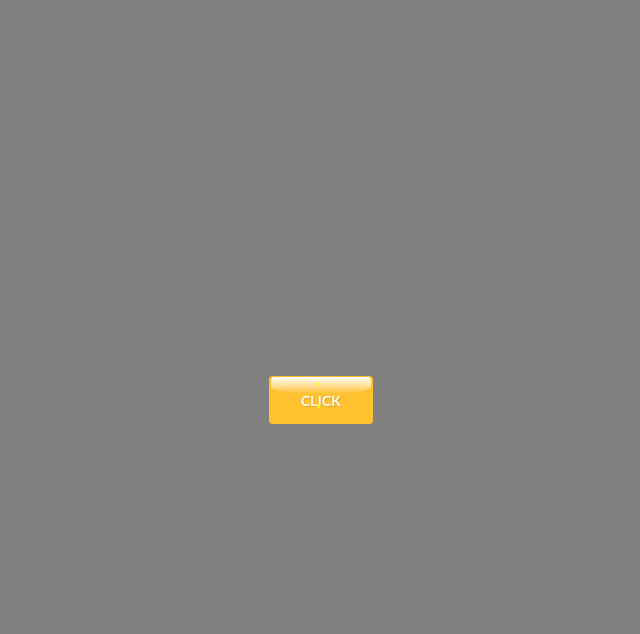
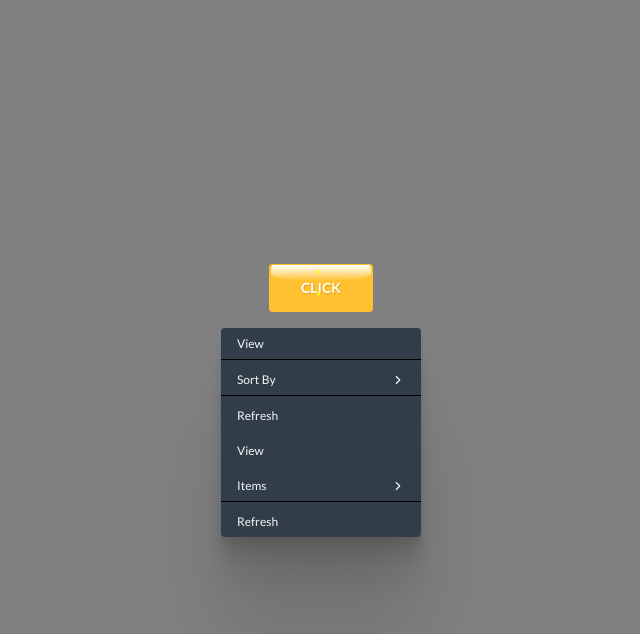
Before and after one commit to vovaushenko/---vova-s-components-playground---, a Next.js app: page /playgrounds in a window 1280 px wide. Both pictures are taken after a click on the button "CLICK". Shown: the top 634 px of the page, without its empty margins (319-959 px from the left). Built offline with nearby package versions, Linux system fonts and the light colour scheme.

Commit message:
chore: progress on context menu

```diff
--- /dev/null
+++ b/components/UI/ContextMenu/ContextMenu.styles.tsx
@@ -0,0 +1,16 @@
+import styled from 'styled-components';
+
+export const Container = styled.nav`
+  display: flex;
+  flex-direction: column;
+  gap: 0.25rem;
+
+  border-radius: 4px;
+  width: 200px;
+
+  background: rgba(3, 21, 41, 0.616);
+  backdrop-filter: blur(20.5px);
+  box-shadow: 0 2.8px 2.2px rgb(0 0 0 / 3%), 0 6.7px 5.3px rgb(0 0 0 / 4%),
+    0 12.5px 10px rgb(0 0 0 / 6%), 0 22.3px 17.9px rgb(0 0 0 / 7%),
+    0 41.8px 33.4px rgb(0 0 0 / 8%), 0 100px 80px rgb(0 0 0 / 11%);
+`;
--- /dev/null
+++ b/components/UI/ContextMenu/ContextMenu.tsx
@@ -0,0 +1,31 @@
+import React from 'react';
+import * as Styled from './ContextMenu.styles';
+import ContextMenuItem, { IContextMenuItem } from './ContextMenuItem';
+
+interface Props {
+  contextMenuItems: IContextMenuItem[];
+}
+
+/**
+ *@function ContextMenu
+ *@param {number} prop -
+ *@returns {JSX.Element} - Rendered CardContent component
+ */
+const ContextMenu = ({ contextMenuItems }: Props): JSX.Element => {
+  return (
+    <Styled.Container>
+      {contextMenuItems.map((item) => (
+        <ContextMenuItem
+          key={item.id}
+          id={item.id}
+          text={item.text}
+          action={item.action}
+          hoverMenuItems={item.hoverMenuItems}
+          iconSrc={item.iconSrc}
+          withUnderline={item.withUnderline}
+        />
+      ))}
+    </Styled.Container>
+  );
+};
+export default ContextMenu;
--- /dev/null
+++ b/components/UI/ContextMenu/ContextMenuItem.styles.tsx
@@ -0,0 +1,47 @@
+import styled from 'styled-components';
+import { IContextMenuItem } from './ContextMenuItem';
+
+type ContainerProps = Pick<IContextMenuItem, 'withUnderline'>;
+
+export const Container = styled.div<ContainerProps>`
+  position: relative;
+  display: flex;
+  align-items: center;
+  justify-content: space-between;
+  padding: 0.5rem 1rem;
+
+  cursor: pointer;
+  border-bottom: ${({ withUnderline }) =>
+    withUnderline ? '1px solid black' : ''};
+
+  &:hover {
+    background-color: rgba(255, 255, 255, 0.1);
+  }
+
+  p {
+    font-size: ${({ theme }) => theme.textFontSize.xs};
+    text-transform: capitalize;
+  }
+
+  .icon {
+    margin-top: 1px;
+    font-size: ${({ theme }) => theme.textFontSize.sm};
+  }
+`;
+
+interface Props {
+  isContextMenuShown: boolean;
+  rightOffset: number;
+  distanceFromMainContainer: number;
+}
+
+export const ContextMenuWrapper = styled.div<Props>`
+  position: absolute;
+  top: 0;
+  right: ${({ rightOffset, distanceFromMainContainer }) =>
+    `-${rightOffset + distanceFromMainContainer}px`};
+  visibility: ${({ isContextMenuShown }) =>
+    isContextMenuShown ? 'visible' : 'hidden'};
+
+  transition: visibility 0.2s ease;
+`;
--- /dev/null
+++ b/components/UI/ContextMenu/ContextMenuItem.tsx
@@ -0,0 +1,73 @@
+import React, { useEffect, useRef, useState } from 'react';
+import * as Styled from './ContextMenuItem.styles';
+import { FiChevronRight } from 'react-icons/fi';
+import ContextMenu from './ContextMenu';
+
+export interface IContextMenuItem {
+  id: number;
+  text: string;
+  action: null | (() => void);
+  iconSrc?: string;
+  hoverMenuItems?: IContextMenuItem[];
+  withUnderline?: boolean;
+}
+
+/**
+ *@function ContextMenuItem
+ *@param {number} prop -
+ *@returns {JSX.Element} - Rendered ContextMenuItem component
+ */
+const ContextMenuItem = ({
+  text,
+  hoverMenuItems,
+  action,
+
+  withUnderline,
+}: IContextMenuItem): JSX.Element => {
+  const containerRef = useRef<HTMLDivElement>(null);
+  const [containerWidth, setContainerWidth] = useState<number>(0);
+  const [isContextMenuShown, setIsContextMenuShown] = useState<boolean>(false);
+  const DISTANCE_FROM_MAIN_CONTAINER = 5; // this constant is the distance between main container and hoverable content
+
+  const handleClick = () => {
+    action && action();
+  };
+
+  useEffect(() => {
+    // for hoverable context menu items, their content will be absolutely positioned in ContextMenuWrapper
+    // in this useEffect we firstly get width of container and then this param will be used as right-offset for absolute positioning in ContextMenuWrapper
+    if (containerRef.current) {
+      const { width }: DOMRect = containerRef.current.getBoundingClientRect();
+
+      setContainerWidth(width);
+    }
+  }, []);
+
+  return (
+    <>
+      <Styled.Container
+        ref={containerRef}
+        withUnderline={withUnderline}
+        onClick={handleClick}
+        onMouseEnter={() => setIsContextMenuShown(true)}
+        onMouseLeave={() => setIsContextMenuShown(false)}
+      >
+        <p>{text}</p>
+
+        {hoverMenuItems !== undefined && <FiChevronRight className={'icon'} />}
+
+        {hoverMenuItems !== undefined && (
+          <Styled.ContextMenuWrapper
+            isContextMenuShown={isContextMenuShown}
+            rightOffset={containerWidth}
+            distanceFromMainContainer={DISTANCE_FROM_MAIN_CONTAINER}
+          >
+            <ContextMenu contextMenuItems={hoverMenuItems} />
+          </Styled.ContextMenuWrapper>
+        )}
+      </Styled.Container>
+    </>
+  );
+};
+
+export default ContextMenuItem;
--- a/sreens/Playgrounds/Playgrounds.tsx
+++ b/sreens/Playgrounds/Playgrounds.tsx
@@ -1,7 +1,8 @@
-import React from 'react';
+import React, { useCallback, useState } from 'react';
 import * as Styled from './Playgrounds.styles';
 import GenericButton from '../../components/Buttons/GenericButton/GenericButton';
 import WithSparkles from '../../components/UI/Sparkles/WithSparkles';
+import ContextMenu from '../../components/UI/ContextMenu/ContextMenu';
 
 /**
  *Renders playground screen where components will be tested
@@ -10,11 +11,89 @@ import WithSparkles from '../../components/UI/Sparkles/WithSparkles';
  *@returns {JSX.Element} - Rendered Playgrounds component
  */
 const Playgrounds = (): JSX.Element => {
+  const [isStateMenuOpen, setIsStateMenuOpen] = useState<boolean>(false);
+  const toggleContextMenu = useCallback(() => {
+    setIsStateMenuOpen((prev) => !prev);
+  }, []);
   return (
     <Styled.Container>
       <WithSparkles color={'yellow'}>
-        <GenericButton>CLICK</GenericButton>
+        <GenericButton onClick={toggleContextMenu}>CLICK</GenericButton>
       </WithSparkles>
+      {isStateMenuOpen && (
+        <ContextMenu
+          contextMenuItems={[
+            { id: 1, text: 'View', action: null, withUnderline: true },
+            {
+              id: 2,
+              text: 'Sort by',
+              action: null,
+              withUnderline: true,
+              hoverMenuItems: [
+                { id: 1, text: 'View', action: null },
+                { id: 2, text: 'View', action: null },
+                {
+                  id: 3,
+                  text: 'View',
+                  action: null,
+                },
+              ],
+            },
+            {
+              id: 3,
+              text: 'Refresh',
+              action: () => alert('Refresh'),
+            },
+            { id: 4, text: 'View', action: null },
+            {
+              id: 5,
+              text: 'Items',
+              action: null,
+              withUnderline: true,
+              hoverMenuItems: [
+                { id: 1, text: 'View', action: null },
+                { id: 2, text: 'View', action: null },
+                {
+                  id: 3,
+                  text: 'View',
+                  action: null,
+                },
+                {
+                  id: 4,
+                  text: 'Refresh',
+                  action: () => alert('Refresh'),
+                },
+                {
+                  id: 5,
+                  text: 'Refresh',
+                  action: () => alert('Refresh'),
+                },
+                {
+                  id: 6,
+                  text: 'Refresh',
+                  action: () => alert('Refresh'),
+                },
+                {
+                  id: 7,
+                  text: 'Refresh',
+                  action: () => alert('Refresh'),
+                },
+                {
+                  id: 8,
+                  text: 'Refresh',
+                  action: () => alert('Refresh'),
+                },
+              ],
+            },
+
+            {
+              id: 5,
+              text: 'Refresh',
+              action: () => alert('Refresh'),
+            },
+          ]}
+        />
+      )}
     </Styled.Container>
   );
 };
```
